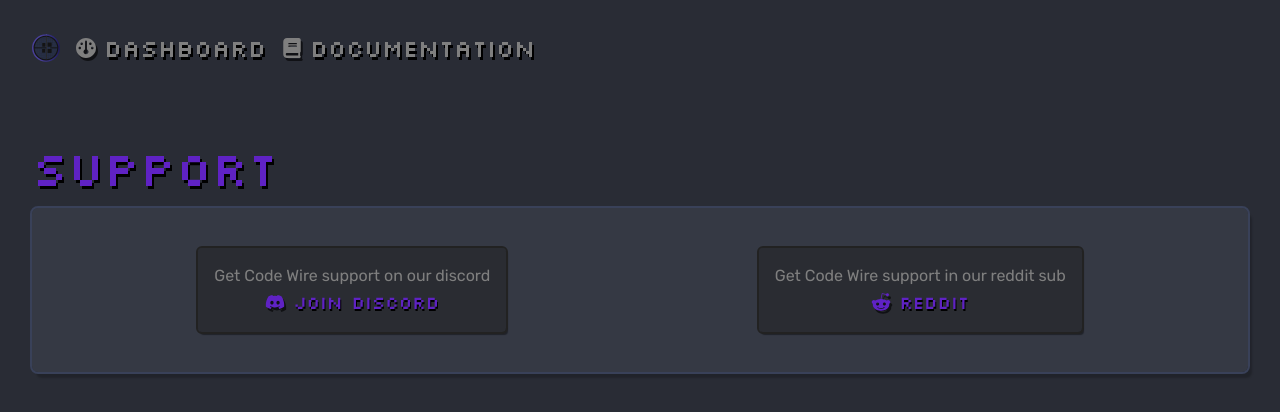
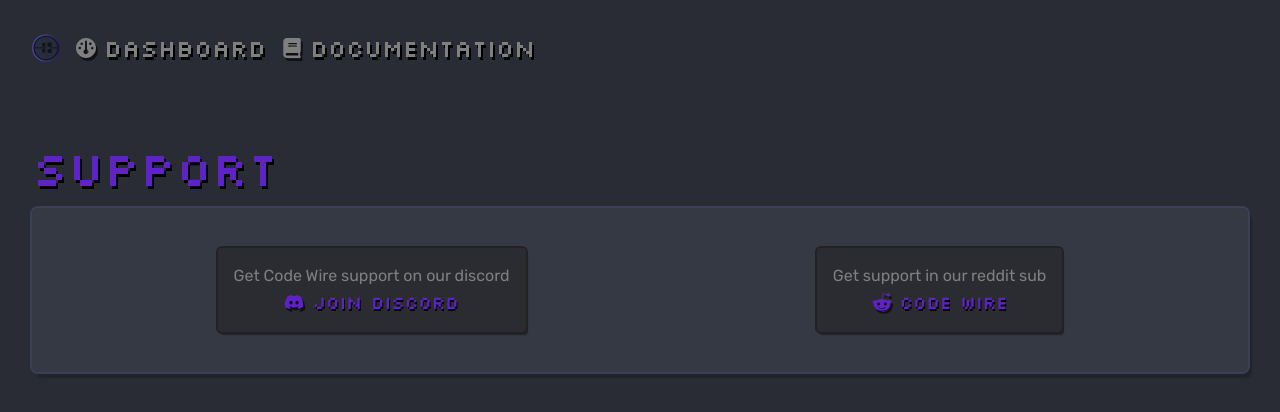
Before and after one commit to ayushk7/CodeWire, a Vue app: page /support in a window 1280 px wide. Shown: the top 412 px of the page. Built offline with nearby package versions, Linux system fonts and the light colour scheme.

Commit message:
Refactored reddit span

```diff
--- a/src/views/SupportView.vue
+++ b/src/views/SupportView.vue
@@ -17,14 +17,14 @@ import RedditIcon from "../components/icons/IconReddit.vue";
           </h2>
         </div>
         <div class="box-dark">
-          <div class="text-body">Get Code Wire support in our reddit sub</div>
+          <div class="text-body">Get support in our reddit sub</div>
           <h2 class="flex justify-center items-center text-lg">
             <a
               class="flex items-center"
               href="https://www.reddit.com/r/codewire/"
             >
               <RedditIcon class="mr-2" />
-              <span>Reddit</span></a
+              <span>Code Wire</span></a
             >
           </h2>
         </div>
```
